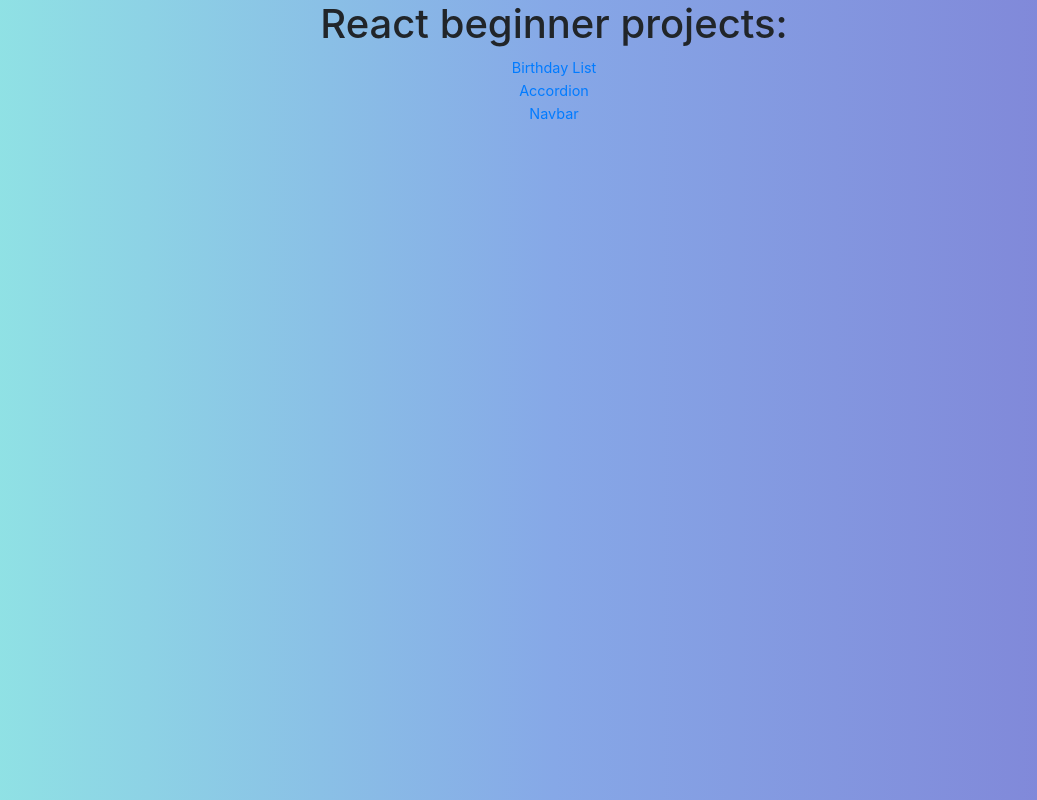
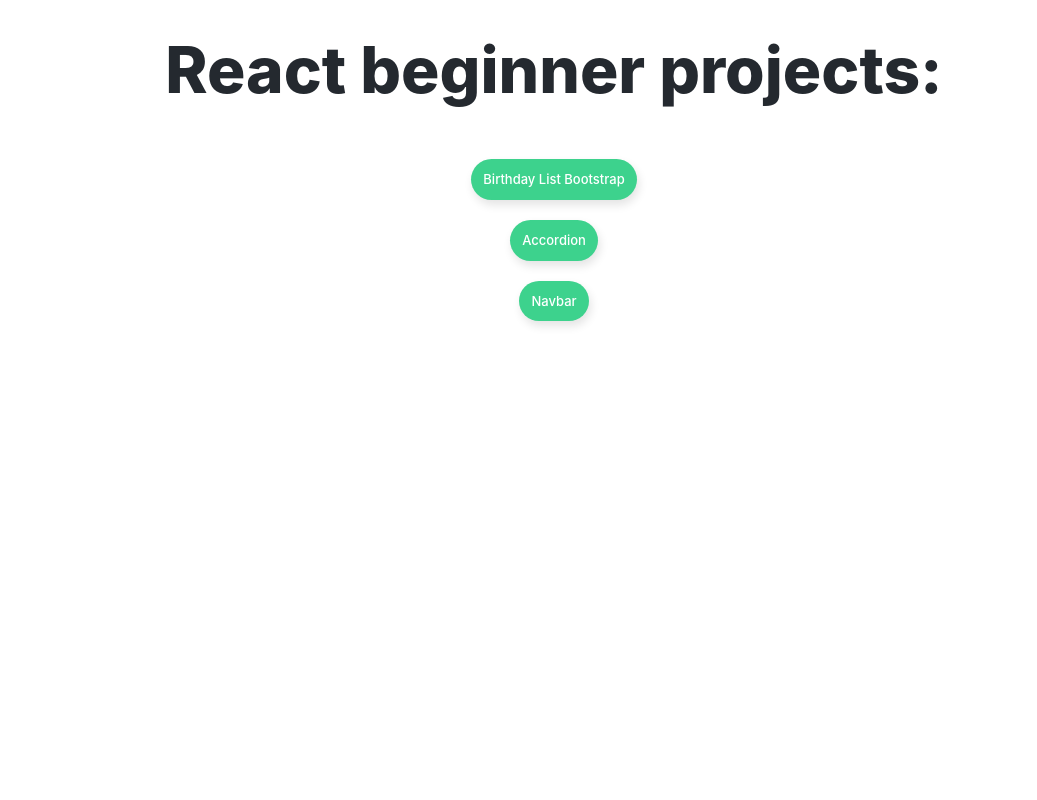
Before and after one commit to kbuczek/react-beginner-projects, a React (Create React App) app: page / in a window 1280 px wide. Shown: the whole page, without its empty margins (86-1123 px from the left). Built offline with nearby package versions, Linux system fonts and the light colour scheme.

Commit message:
home page buttons

```diff
--- a/src/App.css
+++ b/src/App.css
@@ -8,38 +8,3 @@ body,
 .App {
   height: 100%;
 }
-
-.App-logo {
-  height: 40vmin;
-  pointer-events: none;
-}
-
-@media (prefers-reduced-motion: no-preference) {
-  .App-logo {
-    animation: App-logo-spin infinite 20s linear;
-  }
-}
-
-.App-header {
-  background-color: #282c34;
-  min-height: 100vh;
-  display: flex;
-  flex-direction: column;
-  align-items: center;
-  justify-content: center;
-  font-size: calc(10px + 2vmin);
-  color: white;
-}
-
-.App-link {
-  color: #61dafb;
-}
-
-@keyframes App-logo-spin {
-  from {
-    transform: rotate(0deg);
-  }
-  to {
-    transform: rotate(360deg);
-  }
-}
--- a/src/App.js
+++ b/src/App.js
@@ -14,7 +14,7 @@ function App() {
           <Route exact path="/">
             <Home />
           </Route>
-          <Route exact path="/birthday-list">
+          <Route exact path="/birthday-list-bootstrap">
             <BirthdayList />
           </Route>
           <Route exact path="/accordion">
--- /dev/null
+++ b/src/Home.css
@@ -0,0 +1,81 @@
+:root {
+  --color-dark: #161616;
+  --color-ocean: #416dea;
+  --color-grass: #3dd28d;
+  --color-snow: #ffffff;
+  --color-salmon: #f32c52;
+  --color-sun: #feee7d;
+  --color-alge: #7999a9;
+  --color-flower: #353866;
+  --color-smoke: #e4e4e4;
+
+  --borderRadius: 36px;
+}
+
+.home-container {
+  display: inline-flex;
+  flex-direction: column;
+  /* padding: 20px; */
+}
+
+.home-title {
+  padding-top: 2rem;
+  padding-bottom: 2rem;
+  color: #24292f;
+  font-weight: 800;
+  font-size: 4rem;
+}
+
+.home-link {
+  text-decoration: none;
+  color: var(--color-smoke);
+  font-weight: 500;
+  font-size: 1rem;
+}
+
+.home-link:hover {
+  text-decoration: none;
+  color: var(--color-smoke);
+}
+
+.home-button {
+  display: inline-flex;
+  overflow: hidden;
+
+  margin: 10px;
+  padding: 12px 12px;
+
+  cursor: pointer;
+  user-select: none;
+  transition: all 150ms linear;
+  text-align: center;
+  white-space: nowrap;
+  text-decoration: none !important;
+  text-transform: none;
+  text-transform: capitalize;
+
+  color: var(--color-snow);
+  background: var(--color-grass);
+  border: 0 none;
+  border-radius: var(--borderRadius);
+
+  font-size: 13px;
+  font-weight: 500;
+  line-height: 1.3;
+
+  -webkit-appearance: none;
+  -moz-appearance: none;
+  appearance: none;
+
+  justify-content: center;
+  align-items: center;
+  flex: 0 0 160px;
+
+  box-shadow: 2px 5px 10px var(--color-smoke);
+}
+
+.home-button:hover {
+  transition: all 150ms linear;
+  padding: 20px 20px;
+  opacity: 0.85;
+}
--- a/src/Home.js
+++ b/src/Home.js
@@ -1,20 +1,30 @@
 import React from "react";
 import { Link } from "react-router-dom";
+import "./Home.css";
 
 const Home = () => {
   return (
     <>
-      <h1>React beginner projects:</h1>
+      <h1 className="home-title">React beginner projects:</h1>
       <nav>
-        <ul>
+        <ul className="home-container">
           <li>
-            <Link to="/birthday-list">Birthday List</Link>
+            <Link
+              className="home-link home-button"
+              to="/birthday-list-bootstrap"
+            >
+              Birthday List Bootstrap
+            </Link>
           </li>
           <li>
-            <Link to="/accordion">Accordion</Link>
+            <Link className="home-link home-button" to="/accordion">
+              Accordion
+            </Link>
           </li>
           <li>
-            <Link to="/navbar">Navbar</Link>
+            <Link className="home-link home-button" to="/navbar">
+              Navbar
+            </Link>
           </li>
         </ul>
       </nav>
--- a/src/index.css
+++ b/src/index.css
@@ -1,25 +1,3 @@
-body {
-  margin: 0;
-  font-family: -apple-system, BlinkMacSystemFont, "Segoe UI", "Roboto", "Oxygen",
-    "Ubuntu", "Cantarell", "Fira Sans", "Droid Sans", "Helvetica Neue",
-    sans-serif;
-  -webkit-font-smoothing: antialiased;
-  -moz-osx-font-smoothing: grayscale;
-  background: #7f7fd5; /* fallback for old browsers */
-  background: -webkit-linear-gradient(
-    to right,
-    #91eae4,
-    #86a8e7,
-    #7f7fd5
-  ); /* Chrome 10-25, Safari 5.1-6 */
-  background: linear-gradient(
-    to right,
-    #91eae4,
-    #86a8e7,
-    #7f7fd5
-  ); /* W3C, IE 10+/ Edge, Firefox 16+, Chrome 26+, Opera 12+, Safari 7+ */
-}
-
 code {
   font-family: source-code-pro, Menlo, Monaco, Consolas, "Courier New",
     monospace;
```
